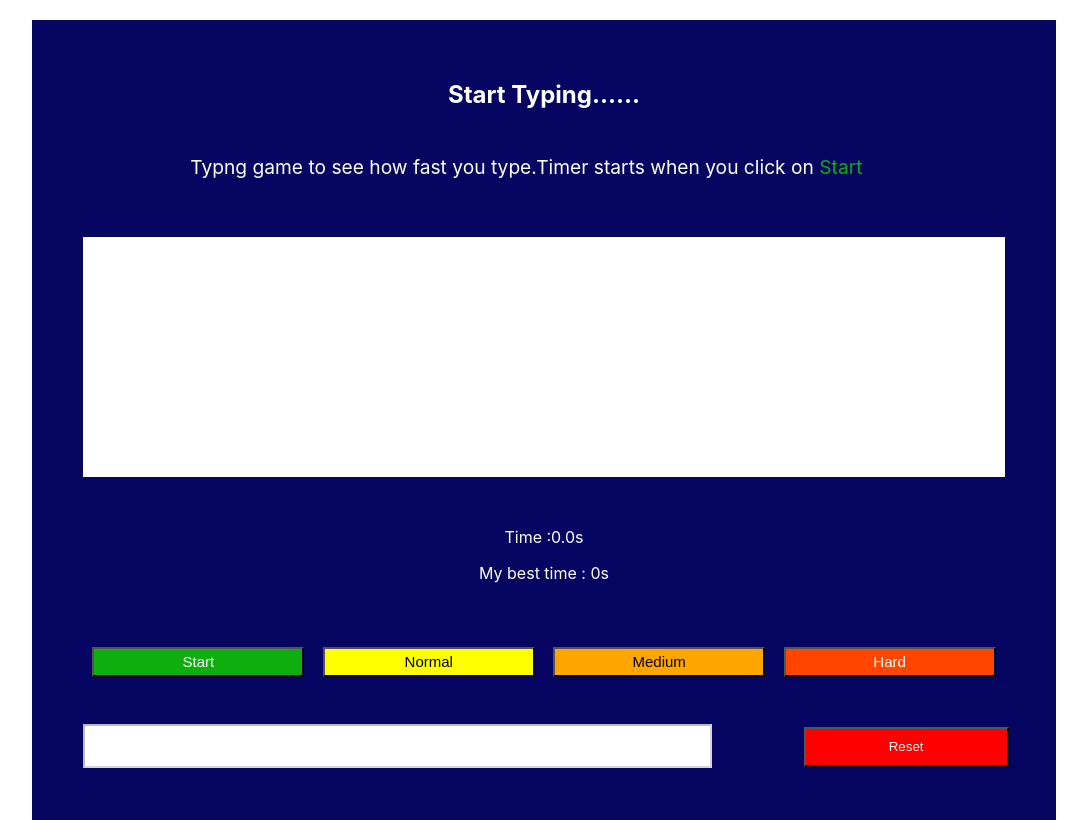
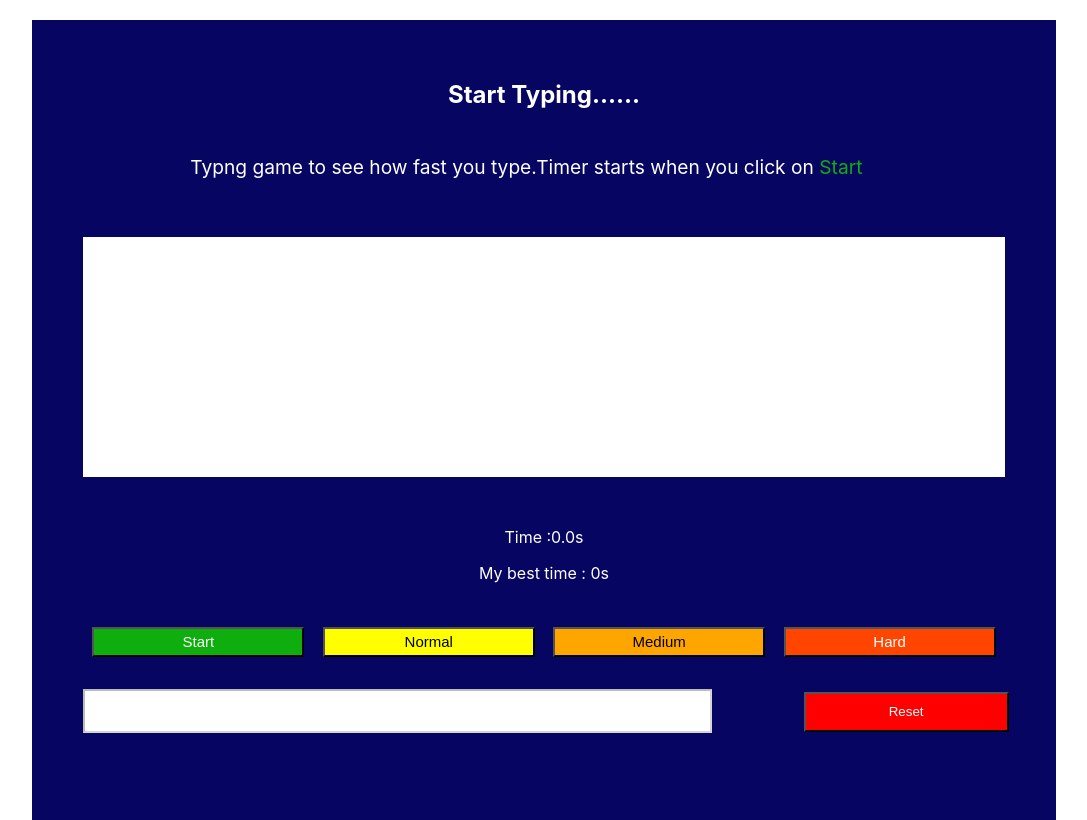
Before and after one commit to mVaibhavPrakash/typingmaster, a React (Create React App) app: page / in a window 1280 px wide. Shown: the whole page, without its empty margins (96-1183 px from the left). Built offline with nearby package versions, Linux system fonts and the light colour scheme.

Commit message:
new commit

```diff
--- a/src/css/button.css
+++ b/src/css/button.css
@@ -10,7 +10,7 @@
     width:23%;
     height:30px;
     font-size: 15px;
-    margin-top: 40px;
+    margin-top: 20px;
     color:black;
     color: white;
   }
@@ -38,7 +38,7 @@
     width: 60%;
     display: inline-block;
     margin-left: 5%;
-    margin-top:50px;
+    margin-top:35px;
     margin-bottom: 40px;
     height:30px;
     padding: 5px;
@@ -53,7 +53,7 @@
     padding: 5px;
     display: inline-block;
     width:20%;
-    margin-top:50px;
+    margin-top:35px;
     margin-left: 9%;
     margin-bottom: 40px;
     height:40px;
```
